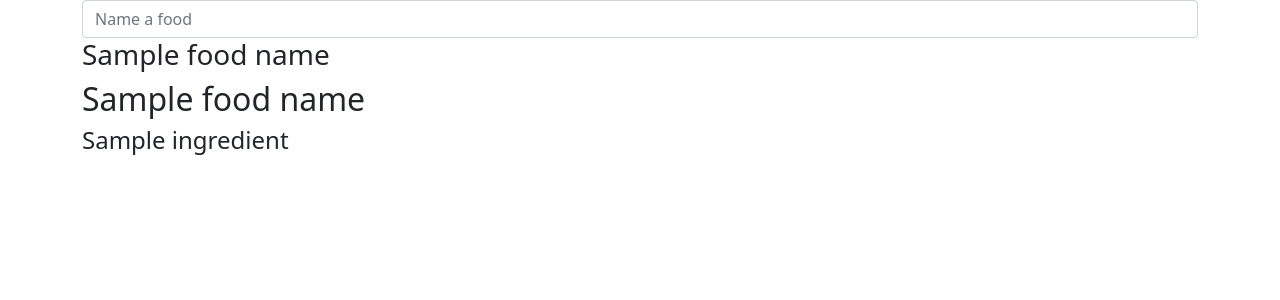
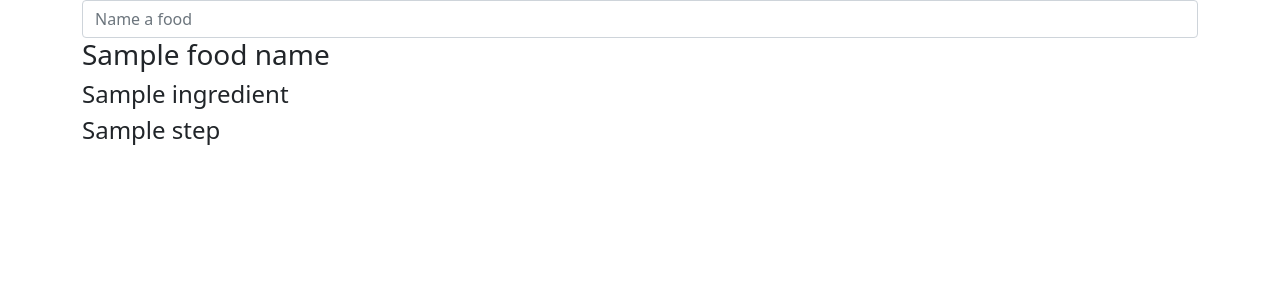
Before and after one commit to waqaspathan00/recipe-finder, a Flask app: template website/templates/home.html in a window 1280 px wide. Shown: the part 56-356 px from the top of the page. Run offline with Flask 2, Linux system fonts and the light colour scheme; the template is opened without the code that fills it: most values are stand-ins (such as "Sample title", 1, 10 or a date in 2020); some libraries are stand-ins or nearby versions.

Commit message:
wrote logic for displaying the instructions/steps for requested food

```diff
--- a/website/templates/home.html
+++ b/website/templates/home.html
@@ -13,7 +13,6 @@
     <h3>{{ food_name }}</h3>
 
     {% if ingredients %}
-        <h2>{{ food_name }}</h2>
         {% for ingredient in ingredients %}
             <div>
                 <h4>{{ ingredient }}</h4>
@@ -21,4 +20,12 @@
         {% endfor %}
     {% endif %}
 
+    {% if steps %}
+        {% for step in steps %}
+            <div>
+                <h4>{{ step }}</h4>
+            </div>
+        {% endfor %}
+    {% endif %}
+
 {% endblock %}
```
Also changed, not shown: website/views.py (+7 -1 lines).
